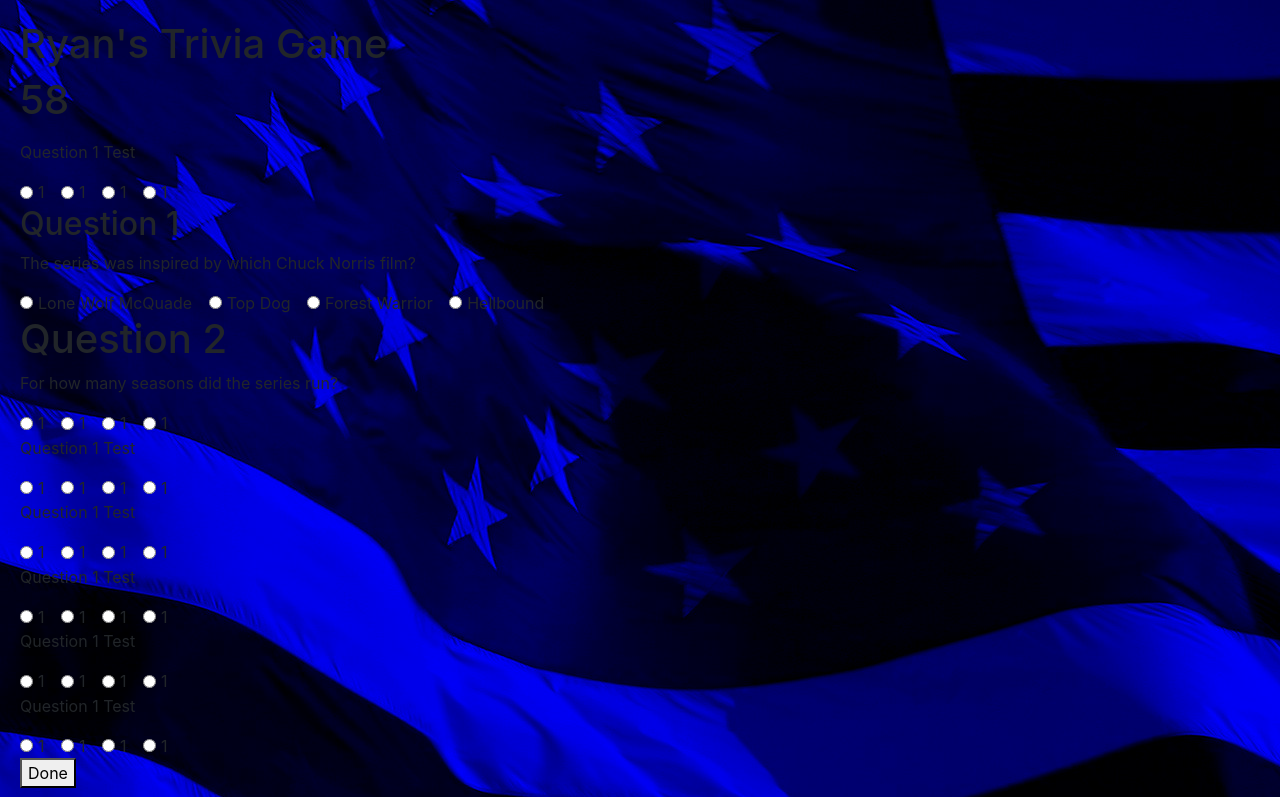
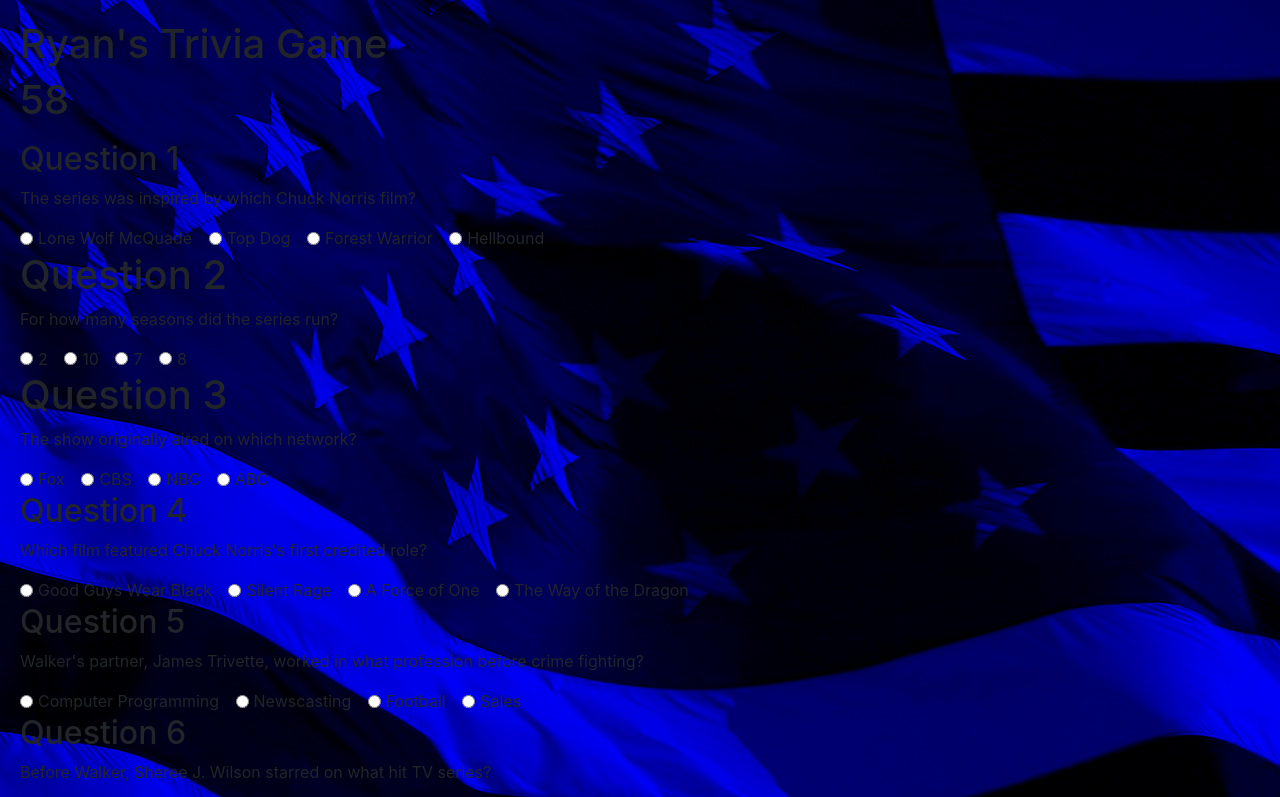
Before and after one commit to RyanHarrisFL/TriviaGame, a plain HTML site: page index.html in a window 1280 px wide. Both pictures are taken after a click on the button "Start". Shown: the top 797 px of the page. Drawn offline with nearby package versions, Linux system fonts and the light colour scheme.

Commit message:
chnages to form fields

```diff
--- a/index.html
+++ b/index.html
@@ -28,53 +28,56 @@
       <button id="start">Start</button>
     </div>
 
-
-
     <!--Question and Answer Section -->
-  <section id ="questions">
+    <section id="questions">
       <p id="countdown"></p>
 
-
-    <p>Question 1 Test</p>
-    <form>
-    <div>
-    <div class="form-check form-check-inline">
-        <input class="form-check-input" type="radio" name="q1" id="answer1True" value="true">
-        <label class="form-check-label" for="inlineRadio1">1</label>
-      </div>
-      <div class="form-check form-check-inline">
-          <input class="form-check-input" type="radio" name="q1" id="answer1False" value="false">
-          <label class="form-check-label" for="inlineRadio1">1</label>
-        </div>
-        <div class="form-check form-check-inline">
-            <input class="form-check-input" type="radio" name="q1" id="answer1False" value="false">
-            <label class="form-check-label" for="inlineRadio1">1</label>
-          </div>
-          <div class="form-check form-check-inline">
-              <input class="form-check-input" type="radio" name="q1" id="answer1False" value="false">
-              <label class="form-check-label" for="inlineRadio1">1</label>
-            </div>
-      </div>
-    </form>
       <h2>Question 1</h2>
-
       <p>The series was inspired by which Chuck Norris film?</p>
       <form>
         <div>
           <div class="form-check form-check-inline">
-        <input class="form-check-input" type="radio" name="q1" id="answer1True" value="true">
-        <label class="form-check-label" for="inlineRadio1">Lone Wolf McQuade</label>
+            <input
+              class="form-check-input"
+              type="radio"
+              name="q1"
+              id="answer1True"
+              value="true"
+            />
+            <label class="form-check-label" for="inlineRadio1"
+              >Lone Wolf McQuade</label
+            >
           </div>
           <div class="form-check form-check-inline">
-          <input class="form-check-input" type="radio" name="q1" id="answer1False" value="false">
+            <input
+              class="form-check-input"
+              type="radio"
+              name="q1"
+              id="answer1False"
+              value="false"
+            />
             <label class="form-check-label" for="inlineRadio1">Top Dog</label>
           </div>
           <div class="form-check form-check-inline">
-            <input class="form-check-input" type="radio" name="q1" id="answer1False" value="false">
-            <label class="form-check-label" for="inlineRadio1">Forest Warrior</label>
+            <input
+              class="form-check-input"
+              type="radio"
+              name="q1"
+              id="answer1False"
+              value="false"
+            />
+            <label class="form-check-label" for="inlineRadio1"
+              >Forest Warrior</label
+            >
           </div>
           <div class="form-check form-check-inline">
-              <input class="form-check-input" type="radio" name="q1" id="answer1False" value="false">
+            <input
+              class="form-check-input"
+              type="radio"
+              name="q1"
+              id="answer1False"
+              value="false"
+            />
             <label class="form-check-label" for="inlineRadio1">Hellbound</label>
           </div>
         </div>
@@ -85,20 +88,298 @@
       <form>
         <div>
           <div class="form-check form-check-inline">
-        <input class="form-check-input" type="radio" name="q1" id="answer1True" value="true">
-        <label class="form-check-label" for="inlineRadio1">1</label>
+            <input
+              class="form-check-input"
+              type="radio"
+              name="q2"
+              id="answer1True"
+              value="false"
+            />
+            <label class="form-check-label" for="inlineRadio1">2</label>
           </div>
           <div class="form-check form-check-inline">
-          <input class="form-check-input" type="radio" name="q1" id="answer1False" value="false">
-          <label class="form-check-label" for="inlineRadio1">1</label>
+            <input
+              class="form-check-input"
+              type="radio"
+              name="q2"
+              id="answer1False"
+              value="false"
+            />
+            <label class="form-check-label" for="inlineRadio1">10</label>
           </div>
           <div class="form-check form-check-inline">
-            <input class="form-check-input" type="radio" name="q1" id="answer1False" value="false">
-            <label class="form-check-label" for="inlineRadio1">1</label>
+            <input
+              class="form-check-input"
+              type="radio"
+              name="q2"
+              id="answer1False"
+              value="false"
+            />
+            <label class="form-check-label" for="inlineRadio1">7</label>
           </div>
           <div class="form-check form-check-inline">
-              <input class="form-check-input" type="radio" name="q1" id="answer1False" value="false">
-              <label class="form-check-label" for="inlineRadio1">1</label>
+            <input
+              class="form-check-input"
+              type="radio"
+              name="q2"
+              id="answer1False"
+              value="true"
+            />
+            <label class="form-check-label" for="inlineRadio1">8</label>
+          </div>
+        </div>
+      </form>
+
+      <h1>Question 3</h1>
+      <p>The show originally aired on which network?</p>
+      <form>
+        <div>
+          <div class="form-check form-check-inline">
+            <input
+              class="form-check-input"
+              type="radio"
+              name="q3"
+              id="answer1True"
+              value="false"
+            />
+            <label class="form-check-label" for="inlineRadio1">Fox</label>
+          </div>
+          <div class="form-check form-check-inline">
+            <input
+              class="form-check-input"
+              type="radio"
+              name="q3"
+              id="answer1False"
+              value="true"
+            />
+            <label class="form-check-label" for="inlineRadio1">CBS</label>
+          </div>
+          <div class="form-check form-check-inline">
+            <input
+              class="form-check-input"
+              type="radio"
+              name="q3"
+              id="answer1False"
+              value="false"
+            />
+            <label class="form-check-label" for="inlineRadio1">NBC</label>
+          </div>
+          <div class="form-check form-check-inline">
+            <input
+              class="form-check-input"
+              type="radio"
+              name="q3"
+              id="answer1False"
+              value="false"
+            />
+            <label class="form-check-label" for="inlineRadio1">ABC</label>
+          </div>
+        </div>
+      </form>
+
+      <h2>Question 4</h2>
+      <p>Which film featured Chuck Norris's first credited role?</p>
+      <form>
+        <div>
+          <div class="form-check form-check-inline">
+            <input
+              class="form-check-input"
+              type="radio"
+              name="q4"
+              id="answer1True"
+              value="false"
+            />
+            <label class="form-check-label" for="inlineRadio1"
+              >Good Guys Wear Black</label
+            >
+          </div>
+          <div class="form-check form-check-inline">
+            <input
+              class="form-check-input"
+              type="radio"
+              name="q4"
+              id="answer1False"
+              value="false"
+            />
+            <label class="form-check-label" for="inlineRadio1"
+              >Silent Rage</label
+            >
+          </div>
+          <div class="form-check form-check-inline">
+            <input
+              class="form-check-input"
+              type="radio"
+              name="q4"
+              id="answer1False"
+              value="false"
+            />
+            <label class="form-check-label" for="inlineRadio1"
+              >A Force of One</label
+            >
+          </div>
+          <div class="form-check form-check-inline">
+            <input
+              class="form-check-input"
+              type="radio"
+              name="q4"
+              id="answer1False"
+              value="true"
+            />
+            <label class="form-check-label" for="inlineRadio1"
+              >The Way of the Dragon</label
+            >
+          </div>
+        </div>
+      </form>
+
+      <h2>Question 5</h2>
+      <p>
+        Walker's partner, James Trivette, worked in what profession before crime
+        fighting?
+      </p>
+      <form>
+        <div>
+          <div class="form-check form-check-inline">
+            <input
+              class="form-check-input"
+              type="radio"
+              name="q5"
+              id="answer1True"
+              value="false"
+            />
+            <label class="form-check-label" for="inlineRadio1">
+              Computer Programming</label
+            >
+          </div>
+          <div class="form-check form-check-inline">
+            <input
+              class="form-check-input"
+              type="radio"
+              name="q5"
+              id="answer1False"
+              value="false"
+            />
+            <label class="form-check-label" for="inlineRadio1"
+              >Newscasting</label
+            >
+          </div>
+          <div class="form-check form-check-inline">
+            <input
+              class="form-check-input"
+              type="radio"
+              name="q5"
+              id="answer1False"
+              value="true"
+            />
+            <label class="form-check-label" for="inlineRadio1">Football</label>
+          </div>
+          <div class="form-check form-check-inline">
+            <input
+              class="form-check-input"
+              type="radio"
+              name="q5"
+              id="answer1False"
+              value="false"
+            />
+            <label class="form-check-label" for="inlineRadio1">Sales</label>
+          </div>
+        </div>
+      </form>
+
+      <h2>Question 6</h2>
+      <p>
+        Before Walker, Sheree J. Wilson starred on what hit TV series?
+      </p>
+      <form>
+        <div>
+          <div class="form-check form-check-inline">
+            <input
+              class="form-check-input"
+              type="radio"
+              name="q6"
+              id="answer1True"
+              value="true"
+            />
+            <label class="form-check-label" for="inlineRadio1">Dallas</label>
+          </div>
+          <div class="form-check form-check-inline">
+            <input
+              class="form-check-input"
+              type="radio"
+              name="q6"
+              id="answer1False"
+              value="false"
+            />
+            <label class="form-check-label" for="inlineRadio1">Days of Our Lives</label>
+          </div>
+          <div class="form-check form-check-inline">
+            <input
+              class="form-check-input"
+              type="radio"
+              name="q6"
+              id="answer1False"
+              value="false"
+            />
+            <label class="form-check-label" for="inlineRadio1">Hill Street Blues</label>
+          </div>
+          <div class="form-check form-check-inline">
+            <input
+              class="form-check-input"
+              type="radio"
+              name="q6"
+              id="answer1False"
+              value="false"
+            />
+            <label class="form-check-label" for="inlineRadio1">Dynasty</label>
+          </div>
+        </div>
+      </form>
+
+      <h2>Question 7</h2>
+      <p>
+        The show had a product placement deal with which car manufacturer?
+      </p>
+      <form>
+        <div>
+          <div class="form-check form-check-inline">
+            <input
+              class="form-check-input"
+              type="radio"
+              name="q7"
+              id="answer1True"
+              value="false"
+            />
+            <label class="form-check-label" for="inlineRadio1">Chevrolet</label>
+          </div>
+          <div class="form-check form-check-inline">
+            <input
+              class="form-check-input"
+              type="radio"
+              name="q7"
+              id="answer1False"
+              value="false"
+            />
+            <label class="form-check-label" for="inlineRadio1">Ford</label>
+          </div>
+          <div class="form-check form-check-inline">
+            <input
+              class="form-check-input"
+              type="radio"
+              name="q7"
+              id="answer1False"
+              value="true"
+            />
+            <label class="form-check-label" for="inlineRadio1">Chrysler</label>
+          </div>
+          <div class="form-check form-check-inline">
+            <input
+              class="form-check-input"
+              type="radio"
+              name="q7"
+              id="answer1False"
+              value="false"
+            />
+            <label class="form-check-label" for="inlineRadio1">Jeep</label>
           </div>
         </div>
       </form>
@@ -107,114 +388,47 @@
       <form>
         <div>
           <div class="form-check form-check-inline">
-        <input class="form-check-input" type="radio" name="q1" id="answer1True" value="true">
+            <input
+              class="form-check-input"
+              type="radio"
+              name="q8"
+              id="answer1True"
+              value="true"
+            />
             <label class="form-check-label" for="inlineRadio1">1</label>
           </div>
           <div class="form-check form-check-inline">
-          <input class="form-check-input" type="radio" name="q1" id="answer1False" value="false">
+            <input
+              class="form-check-input"
+              type="radio"
+              name="q8"
+              id="answer1False"
+              value="false"
+            />
             <label class="form-check-label" for="inlineRadio1">1</label>
           </div>
           <div class="form-check form-check-inline">
-            <input class="form-check-input" type="radio" name="q1" id="answer1False" value="false">
+            <input
+              class="form-check-input"
+              type="radio"
+              name="q8"
+              id="answer1False"
+              value="false"
+            />
             <label class="form-check-label" for="inlineRadio1">1</label>
           </div>
           <div class="form-check form-check-inline">
-              <input class="form-check-input" type="radio" name="q1" id="answer1False" value="false">
+            <input
+              class="form-check-input"
+              type="radio"
+              name="q8"
+              id="answer1False"
+              value="false"
+            />
             <label class="form-check-label" for="inlineRadio1">1</label>
           </div>
         </div>
       </form>
-
-      <p>Question 1 Test</p>
-    <form>
-    <div>
-    <div class="form-check form-check-inline">
-        <input class="form-check-input" type="radio" name="q1" id="answer1True" value="true">
-        <label class="form-check-label" for="inlineRadio1">1</label>
-      </div>
-      <div class="form-check form-check-inline">
-          <input class="form-check-input" type="radio" name="q1" id="answer1False" value="false">
-          <label class="form-check-label" for="inlineRadio1">1</label>
-        </div>
-        <div class="form-check form-check-inline">
-            <input class="form-check-input" type="radio" name="q1" id="answer1False" value="false">
-            <label class="form-check-label" for="inlineRadio1">1</label>
-          </div>
-          <div class="form-check form-check-inline">
-              <input class="form-check-input" type="radio" name="q1" id="answer1False" value="false">
-              <label class="form-check-label" for="inlineRadio1">1</label>
-            </div>
-      </div>
-    </form>
-
-    <p>Question 1 Test</p>
-    <form>
-    <div>
-    <div class="form-check form-check-inline">
-        <input class="form-check-input" type="radio" name="q1" id="answer1True" value="true">
-        <label class="form-check-label" for="inlineRadio1">1</label>
-      </div>
-      <div class="form-check form-check-inline">
-          <input class="form-check-input" type="radio" name="q1" id="answer1False" value="false">
-          <label class="form-check-label" for="inlineRadio1">1</label>
-        </div>
-        <div class="form-check form-check-inline">
-            <input class="form-check-input" type="radio" name="q1" id="answer1False" value="false">
-            <label class="form-check-label" for="inlineRadio1">1</label>
-          </div>
-          <div class="form-check form-check-inline">
-              <input class="form-check-input" type="radio" name="q1" id="answer1False" value="false">
-              <label class="form-check-label" for="inlineRadio1">1</label>
-            </div>
-      </div>
-    </form>
-
-    <p>Question 1 Test</p>
-    <form>
-    <div>
-    <div class="form-check form-check-inline">
-        <input class="form-check-input" type="radio" name="q1" id="answer1True" value="true">
-        <label class="form-check-label" for="inlineRadio1">1</label>
-      </div>
-      <div class="form-check form-check-inline">
-          <input class="form-check-input" type="radio" name="q1" id="answer1False" value="false">
-          <label class="form-check-label" for="inlineRadio1">1</label>
-        </div>
-        <div class="form-check form-check-inline">
-            <input class="form-check-input" type="radio" name="q1" id="answer1False" value="false">
-            <label class="form-check-label" for="inlineRadio1">1</label>
-          </div>
-          <div class="form-check form-check-inline">
-              <input class="form-check-input" type="radio" name="q1" id="answer1False" value="false">
-              <label class="form-check-label" for="inlineRadio1">1</label>
-            </div>
-      </div>
-    </form>
-
-    <p>Question 1 Test</p>
-    <form>
-    <div>
-    <div class="form-check form-check-inline">
-        <input class="form-check-input" type="radio" name="q1" id="answer1True" value="true">
-        <label class="form-check-label" for="inlineRadio1">1</label>
-      </div>
-      <div class="form-check form-check-inline">
-          <input class="form-check-input" type="radio" name="q1" id="answer1False" value="false">
-          <label class="form-check-label" for="inlineRadio1">1</label>
-        </div>
-        <div class="form-check form-check-inline">
-            <input class="form-check-input" type="radio" name="q1" id="answer1False" value="false">
-            <label class="form-check-label" for="inlineRadio1">1</label>
-          </div>
-          <div class="form-check form-check-inline">
-              <input class="form-check-input" type="radio" name="q1" id="answer1False" value="false">
-              <label class="form-check-label" for="inlineRadio1">1</label>
-            </div>
-      </div>
-    </form>
-
-
-
     </section>
 
     <section>
```
Lines whose indentation alone changed are shown as unchanged.
